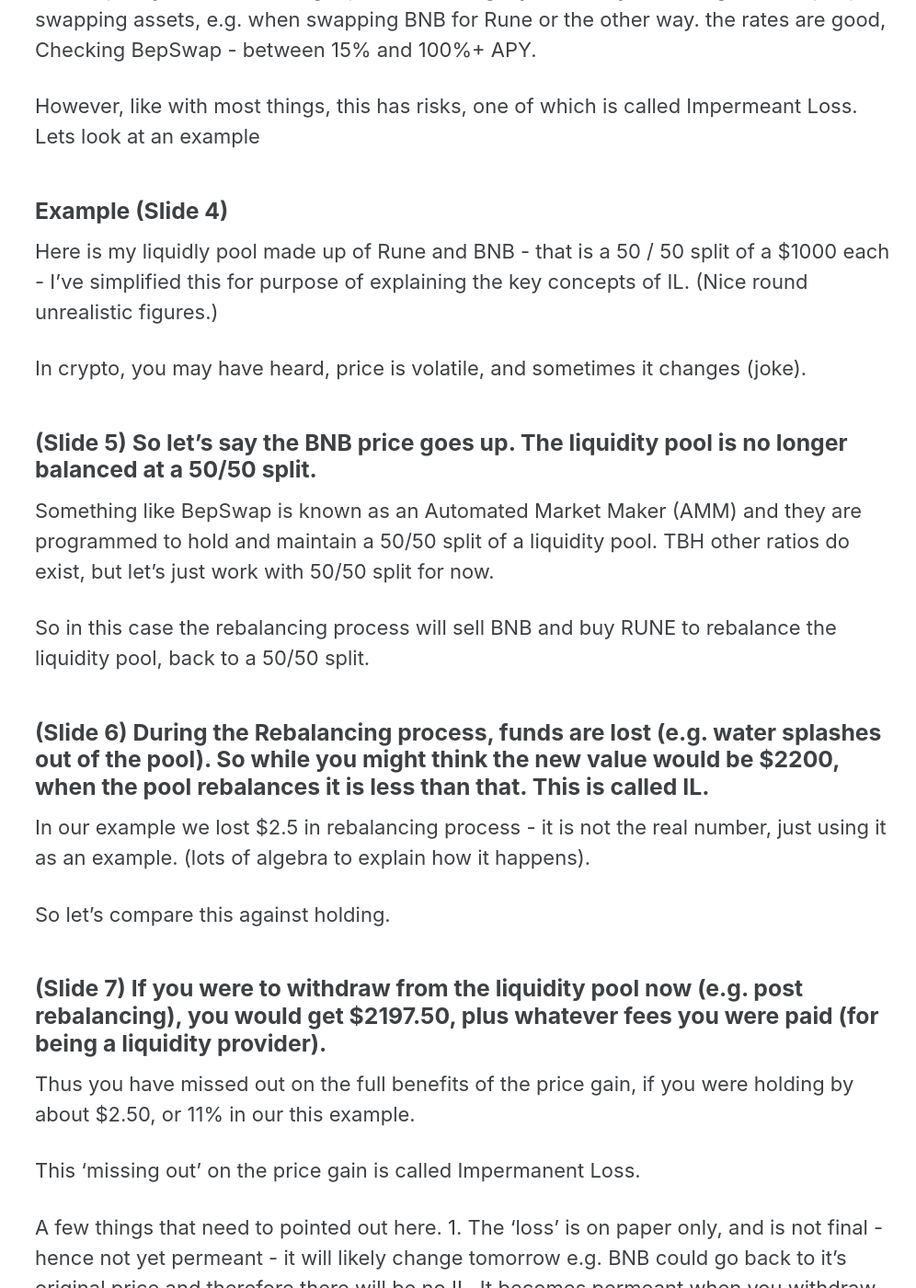
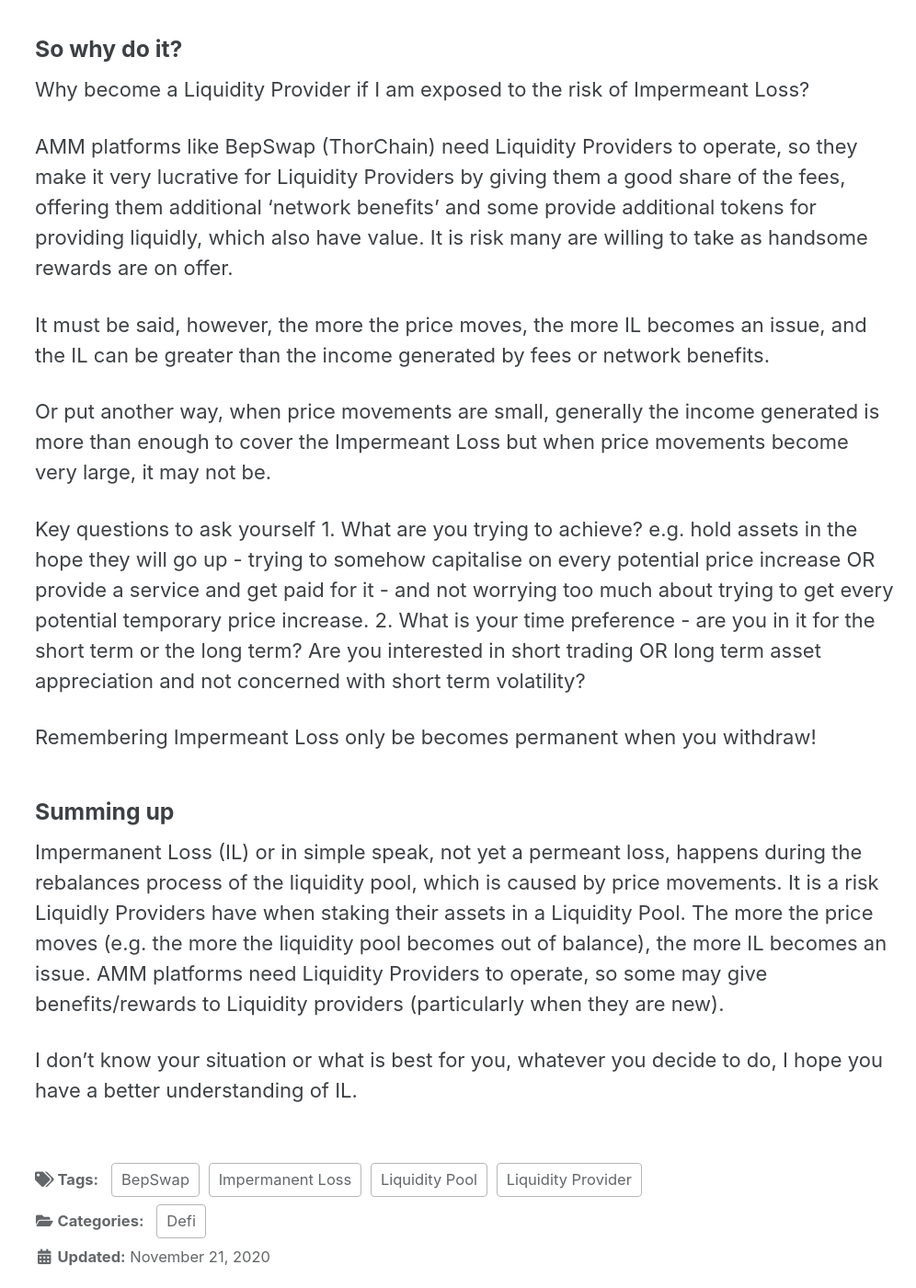
Before and after one commit to GrassRootsCrypto/GrassRootsCrypto.github.io, a Jekyll site: the page built from _posts/2020-11-21-impermanent-loss.md, in a window 1280 px wide and 1400 px high, scrolled down 2466 px. Shown: the whole window at 92% size, without its empty margins (284-1280 px from the left). Built offline with Jekyll 4.4.1, drawn with Linux system fonts in a browser that asks for light colours; cached includes are drawn as plain includes; some of the changed text lies outside the part shown.

Commit message:
update to IL post and gem file

```diff
--- a/Gemfile
+++ b/Gemfile
@@ -2,7 +2,7 @@
 #gemspec
 
 gem "jekyll"
-gem "minimal-mistakes-jekyll"
+#gem "minimal-mistakes-jekyll"
 gem "github-pages"
 gem 'tzinfo-data'
 
--- a/_posts/2020-11-21-impermanent-loss.md
+++ b/_posts/2020-11-21-impermanent-loss.md
@@ -30,44 +30,15 @@
 
 I’ll put all the links, plus some additional resources down in the description below for your reference.
 
-### Greater Intro (slide 2)
+### The Risk
 Impermanent Loss (IL) is a risk Liquidly Providers have when staking their assets in a liquidity pool. It is the potential difference in gains between holding and being a Liquidly Provider.
 
 Most people seem to freak out about it because it sounds scary, hard to understand and explain.
-
-My holdings - 2 choices (Slide 3)
-Say I have two assets - Rune and BNB - of say $1000 each - so $2000 of assets.
-
-I have a choice - I can hold the assets in my wallet and wait for the price to go up or
-I can put them to work and become a liquidity provider by staking them into a liquidity pool, say on BepSwap.
-
-Options…
-Holding gives me gives me certainly of what I hold and I can easily track price movements, I can track that.  This is like holding shares or an investment house, waiting for the price to go up.
 
 As a Liquidity Provider, I can get paid for staking my $2000 by collecting fees for people swapping assets, e.g. when swapping BNB for Rune or the other way. the rates are good,  Checking BepSwap - between 15% and 100%+ APY.
 
 However, like with most things, this has risks, one of which is called Impermeant Loss. Lets look at an example
 
-### Example (Slide 4)
-Here is my liquidly pool made up of Rune and BNB - that is a 50 / 50 split of a $1000 each - I've simplified this for purpose of explaining the key concepts of IL.
-(Nice round unrealistic figures.)
-
-In crypto, you may have heard, price is volatile, and sometimes it changes (joke).
-
-### (Slide 5) So let's say the BNB price goes up. The liquidity pool is no longer balanced at a 50/50 split.
-Something like BepSwap is known as an Automated Market Maker (AMM) and they are programmed to hold and maintain a 50/50 split of a liquidity pool. TBH other ratios do exist, but let's just work with 50/50 split for now.
-
-So in this case the rebalancing process will sell BNB and buy RUNE to rebalance the liquidity pool, back to a 50/50 split.
-
-### (Slide 6) During the Rebalancing process, funds are lost (e.g. water splashes out of the pool). So while you might think the new value would be $2200, when the pool rebalances it is less than that. This is called IL.
-In our example we lost $2.5 in rebalancing process - it is not the real number, just using it as an example. (lots of algebra to explain how it happens).
-
-So let's compare this against holding.
-
-### (Slide 7) If you were to withdraw from the liquidity pool now (e.g. post rebalancing), you would get $2197.50, plus whatever fees you were paid (for being a liquidity provider).
-Thus you have missed out on the full benefits of the price gain, if you were holding by about $2.50, or 11% in our this example.
-
-This 'missing out' on the price gain is called Impermanent Loss.
 
 A few things that need to pointed out here.
 	1. The 'loss' is on paper only, and is not final - hence not yet permeant - it will likely change tomorrow e.g. BNB could go back to it's original price and therefore there will be no IL. It becomes permeant when you withdraw from the Liquidity Pool.
@@ -75,9 +46,9 @@
 	3. Price will always change so the amount of IL or the amount you are 'missing out' on is always changing.
 	4. The fees you get paid as a Liquidity Provider may have been more or less than what you missed out on, you need to take away any fee revenue from what you missed out on to understand your actual or net loss/gain.
 
- (New slide 8) (person asking why)
+### So why do it?
 
-### So why do it? Why become a Liquidity Provider if I am exposed to the risk of Impermeant Loss?
+Why become a Liquidity Provider if I am exposed to the risk of Impermeant Loss?
 
 AMM platforms like BepSwap (ThorChain) need Liquidity Providers to operate, so they make it very lucrative for Liquidity Providers by giving them a good share of the fees, offering them additional 'network benefits' and some provide additional tokens for providing liquidly, which also have value.
 It is risk many are willing to take as handsome rewards are on offer.
@@ -95,17 +66,9 @@
 
 ### Summing up
 
-IL or in simple speak, not yet a permeant loss, happens during the rebalances process of the liquidity pool, which is caused by price movements.
+Impermanent Loss (IL) or in simple speak, not yet a permeant loss, happens during the rebalances process of the liquidity pool, which is caused by price movements.
 It is a risk Liquidly Providers have when staking their assets in a Liquidity Pool.
 The more the price moves (e.g. the more the liquidity pool becomes out of balance), the more IL becomes an issue.
 AMM platforms need Liquidity Providers to operate, so some may give benefits/rewards to Liquidity providers (particularly when they are new).
 
 I don't know your situation or what is best for you, whatever you decide to do, I hope you have a better understanding of IL.
-
-Put a comment to let me know if you understand the concept or not.
-
-Thanks for watching, if you like this video hit the thumbs up and hit the Subscribe button if you want to see more content like this.
-
-IL is more complex than what I've explained so I've added additional links in the description for your own research.
-
-Thanks and till next time. Bye
```
Also changed, not shown: other parts of _posts/2020-11-21-impermanent-loss.md (+1 -1 lines).
